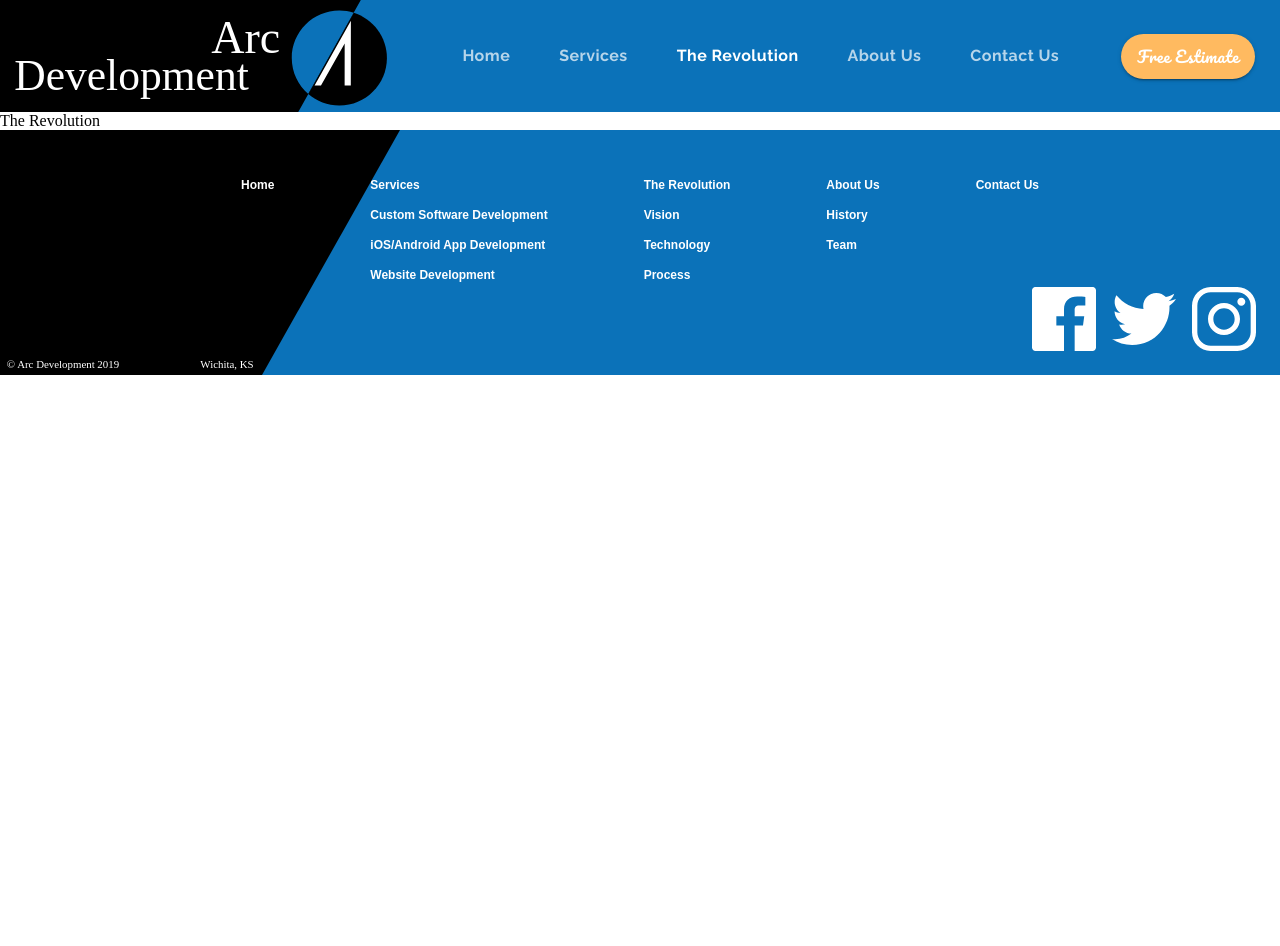
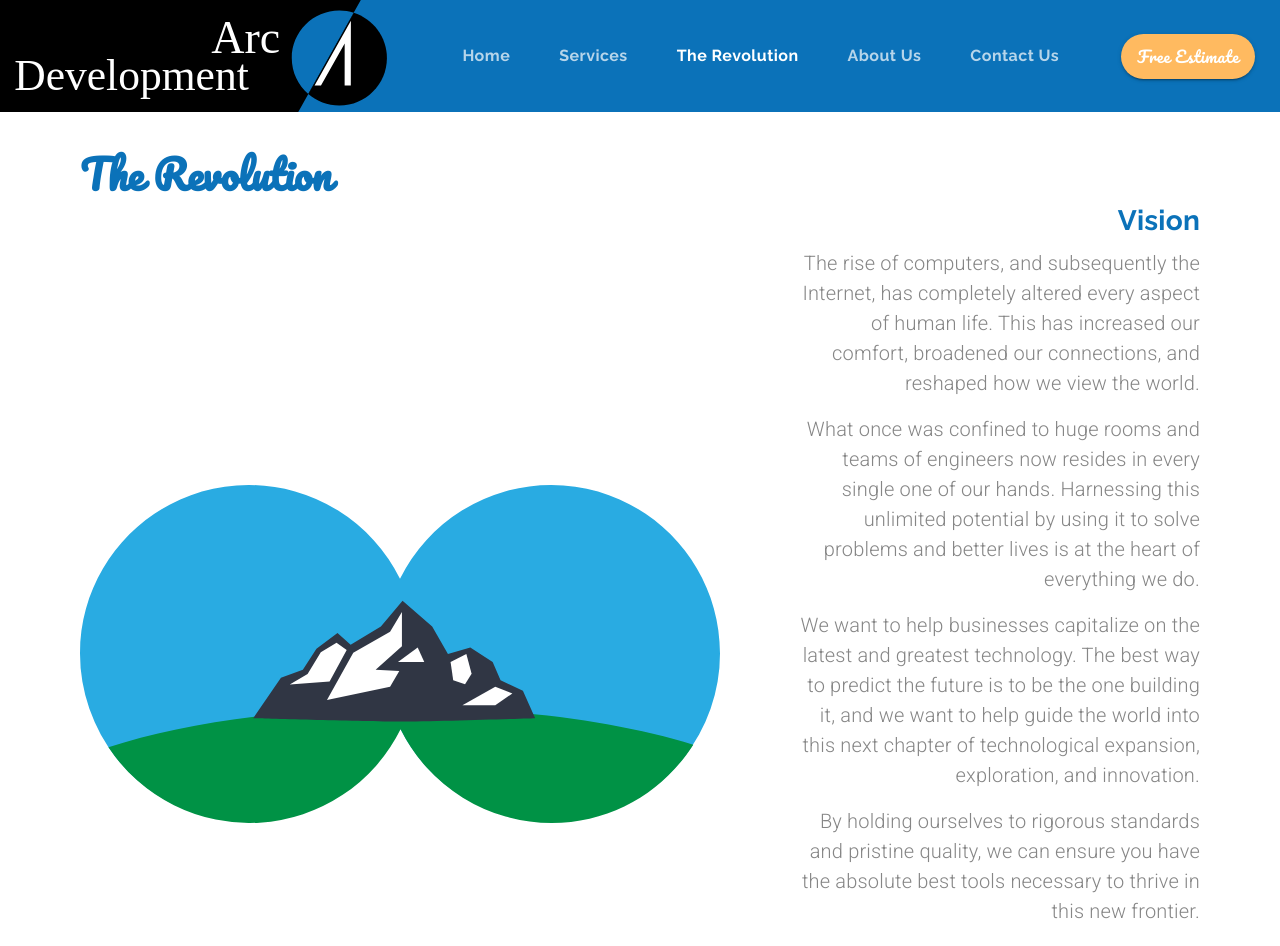
Before and after one commit to toshi-c-udemy/MaterialUIandReactJS-ArcDevelopment, a React (Create React App) app: page /revolution in a window 1280 px wide. Shown: the top 946 px of the page. Before the commit the page ends 800 px from the top, so only its background shows below. Built offline with nearby package versions, Linux system fonts and the light colour scheme.

Commit message:
【セクション6】99. The Revolution Page - Technology & Vision
On branch MaterialUIandReactJS/Section6-ComplexLayouts
Changes to be committed:
	modified:   src/components/App.js
	new file:   src/components/Revolution.js

```diff
--- a/src/components/App.js
+++ b/src/components/App.js
@@ -10,6 +10,7 @@
 import CustomSoftware from './CustomSoftware';
 import MobileApps from './MobileApps';
 import Websites from './websites';
+import Revolution from './Revolution';
 
 function App() {
   const [selectedIndex, setSelectedIndex] = useState(0);
@@ -60,7 +61,13 @@
               <Websites {...props} setValue={setValue} setSelectedIndex={setSelectedIndex} />
             )}
           />
-          <Route exact path='/revolution' component={() => <div>The Revolution</div>} />
+          <Route
+            exact
+            path='/revolution'
+            render={(props) => (
+              <Revolution {...props} setValue={setValue} setSelectedIndex={setSelectedIndex} />
+            )}
+          />
           <Route exact path='/about' component={() => <div>About Us</div>} />
           <Route exact path='/contact' component={() => <div>Contact</div>} />
           <Route exact path='/estimate' component={() => <div>Estimate</div>} />
--- /dev/null
+++ b/src/components/Revolution.js
@@ -0,0 +1,135 @@
+import React from 'react';
+import Lottie from 'react-lottie';
+import { makeStyles, useTheme, Grid, Typography } from '@material-ui/core';
+
+import vision from '../assets/vision.svg';
+import technologyAnimation from '../animations/technologyAnimation/data.json';
+
+const useStyles = makeStyles((theme) => ({
+  rowContainer: {
+    paddingLeft: '5em',
+    paddingRight: '5em',
+    [theme.breakpoints.down('sm')]: {
+      paddingLeft: '1.5em',
+      paddingRight: '1.5em',
+    },
+  },
+}));
+
+export default function Revolution() {
+  const classes = useStyles();
+  const theme = useTheme();
+
+  const defaultOptions = {
+    loop: true,
+    autoplay: false,
+    animationData: technologyAnimation,
+    rendererSettings: {
+      preserveAspectRatio: 'xMidYMid slice',
+    },
+  };
+
+  return (
+    <Grid container direction='column'>
+      <Grid item className={classes.rowContainer} style={{ marginTop: '2em' }}>
+        <Typography variant='h2' style={{ fontFamily: 'Pacifico' }}>
+          The Revolution
+        </Typography>
+      </Grid>
+      <Grid item container direction='row' alignItems='center' className={classes.rowContainer}>
+        <Grid item lg>
+          <img
+            src={vision}
+            alt='mountain through binoculars'
+            style={{ maxWidth: '40em', marginRight: '5em' }}
+          />
+        </Grid>
+        <Grid item container direction='column' lg style={{ maxWidth: '40em' }}>
+          <Grid item>
+            <Typography align='right' variant='h4' gutterBottom>
+              Vision
+            </Typography>
+          </Grid>
+          <Grid item>
+            <Typography align='right' variant='body1' paragraph>
+              The rise of computers, and subsequently the Internet, has completely altered every
+              aspect of human life. This has increased our comfort, broadened our connections, and
+              reshaped how we view the world.
+            </Typography>
+            <Typography align='right' variant='body1' paragraph>
+              What once was confined to huge rooms and teams of engineers now resides in every
+              single one of our hands. Harnessing this unlimited potential by using it to solve
+              problems and better lives is at the heart of everything we do.
+            </Typography>
+            <Typography align='right' variant='body1' paragraph>
+              We want to help businesses capitalize on the latest and greatest technology. The best
+              way to predict the future is to be the one building it, and we want to help guide the
+              world into this next chapter of technological expansion, exploration, and innovation.
+            </Typography>
+            <Typography align='right' variant='body1' paragraph>
+              By holding ourselves to rigorous standards and pristine quality, we can ensure you
+              have the absolute best tools necessary to thrive in this new frontier.
+            </Typography>
+            <Typography align='right' variant='body1' paragraph>
+              We see a future where every individual has personalized software custom tailored to
+              their lifestyle, culture, and interests, helping them overcome life’s obstacles. Each
+              project is a step towards that goal.
+            </Typography>
+          </Grid>
+        </Grid>
+      </Grid>
+      <Grid item container direction='row' alignItems='center' className={classes.rowContainer}>
+        <Grid item container direction='column' justify='flex-end' lg style={{ maxWidth: '40em' }}>
+          <Grid item>
+            <Typography variant='h4' gutterBottom>
+              Technology
+            </Typography>
+          </Grid>
+          <Grid item>
+            <Typography variant='body1' paragraph>
+              In 2013, Facebook invented a new way of building websites. This new system, React.js,
+              completely revolutionizes the process and practice of website development.
+            </Typography>
+            <Typography variant='body1' paragraph>
+              Instead of chaining together long individual pages, like traditional websites, React
+              websites are built with little chunks of code called components. These components are
+              faster, easier to maintain, and are easily reused and customized, each serving a
+              singular purpose.
+            </Typography>
+            <Typography variant='body1' paragraph>
+              Two years later they shocked the world by releasing a similar system, React Native,
+              for producing iOS and Android apps. Instead of having to master two completely
+              separate development platforms, you can leverage the knowledge you already possessed
+              from building websites and reapply it directly! This was a huge leap forward.
+            </Typography>
+            <Typography variant='body1' paragraph>
+              This technology is now being used by companies like AirBnB, Microsoft, Netflix,
+              Pinterest, Skype, Tesla, UberEats, and when Facebook purchased Instagram large
+              portions of it were even rebuilt using React.
+            </Typography>
+            <Typography variant='body1' paragraph>
+              Developers have since built on top of these systems by automating project setup and
+              deployment, allowing creators to focus as much as possible on their work itself.
+            </Typography>
+            <Typography variant='body1' paragraph>
+              These technical advancements translate into savings by significantly reducing the
+              workload and streamlining the workflow for developing new pieces of software, while
+              also lowering the barrier to entry for mobile app development.
+            </Typography>
+            <Typography variant='body1' paragraph>
+              This puts personalization in your pocket — faster, better, and more affordable than
+              ever before.
+            </Typography>
+          </Grid>
+        </Grid>
+        <Grid item container justify='flex-end' lg>
+          <Lottie
+            options={defaultOptions}
+            isStopped={true}
+            style={{ maxWidth: '40em', margin: 0 }}
+          />
+        </Grid>
+      </Grid>
+    </Grid>
+  );
+}
```
